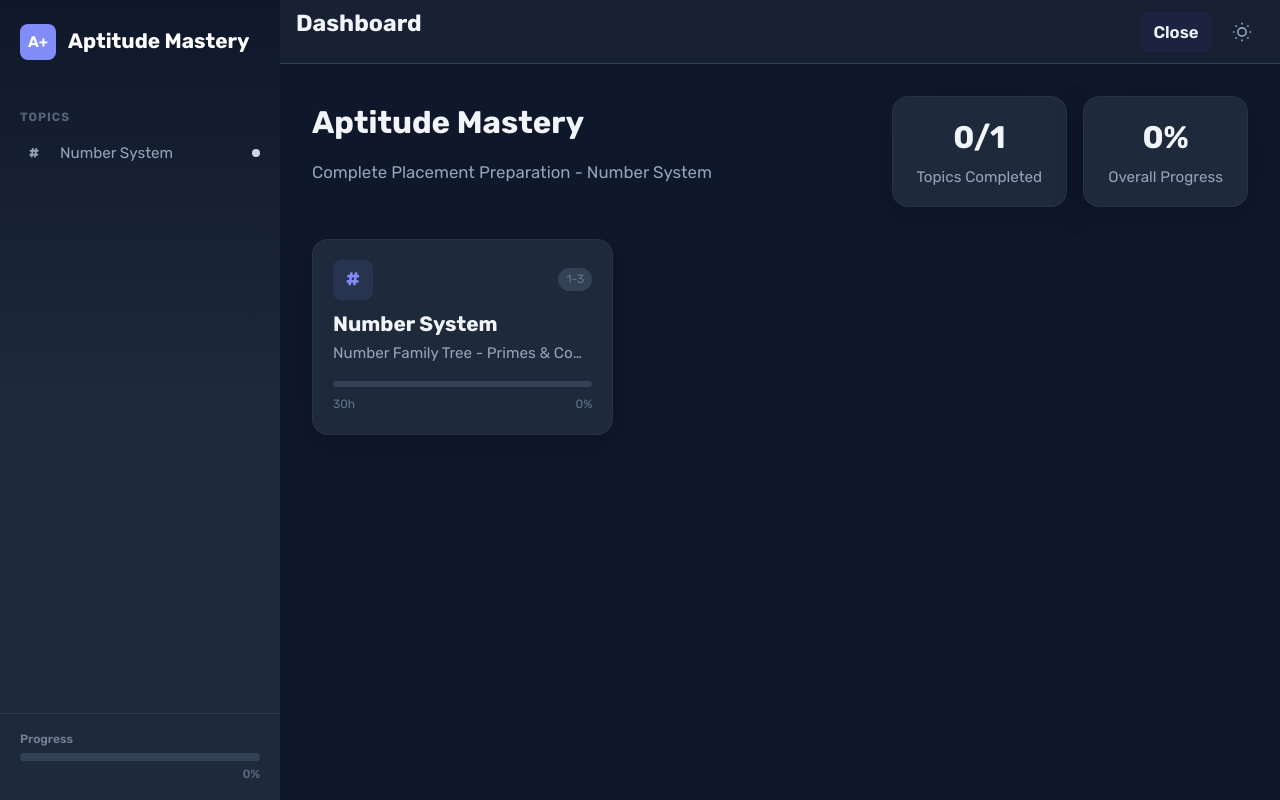
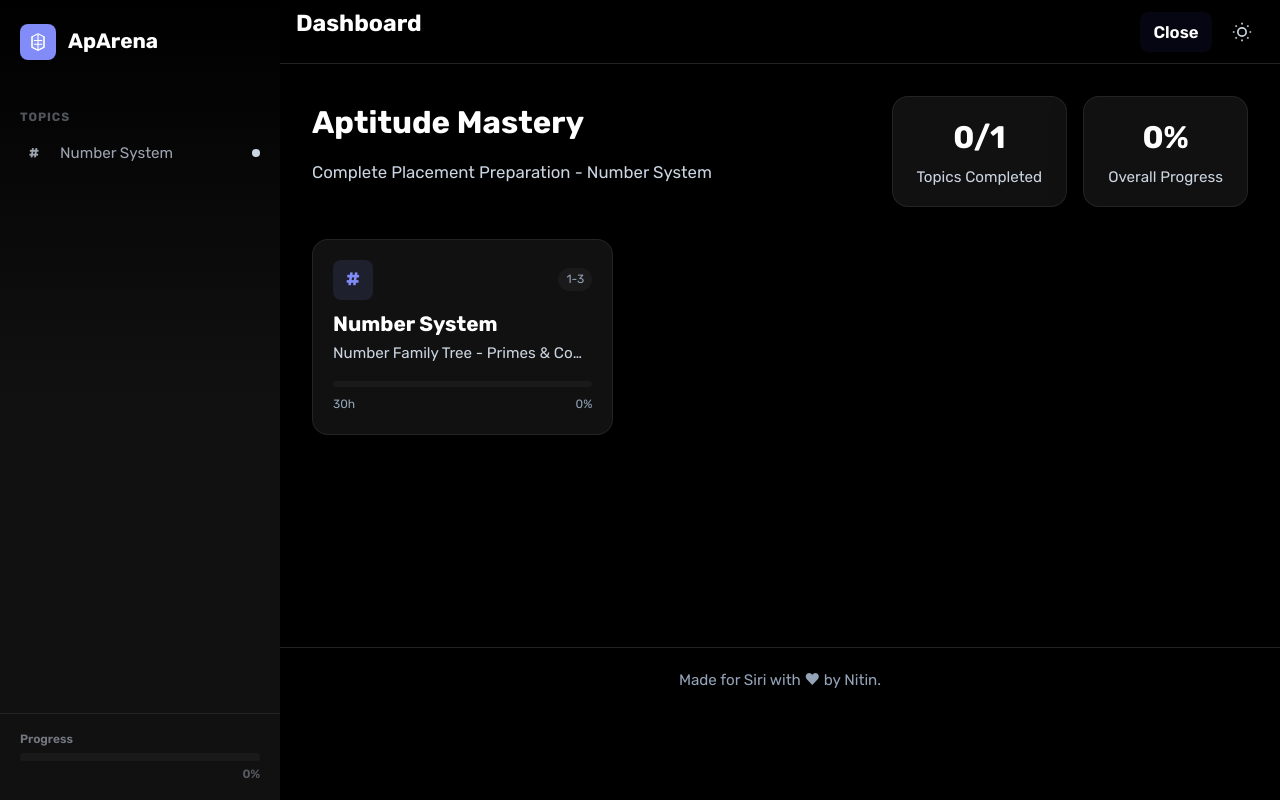
Before and after one commit to sirisha-challa/ApArena, a plain HTML site: page index.html in a window 1280 px wide. Both pictures are taken after a click on the button "Toggle theme". Drawn offline with nearby package versions, Linux system fonts and the light colour scheme.

Commit message:
Update styles in CSS and enhance HTML structure with new footer and sidebar branding

```diff
--- a/css/style.css
+++ b/css/style.css
@@ -106,7 +106,7 @@ html.dark {
   --color-primary: #818CF8;
   --color-primary-light: #A5B4FC;
   --color-primary-dark: #6366F1;
-  --color-primary-bg: rgba(129,140,248,0.1);
+  --color-primary-bg: rgba(129,140,248,0.12);
 
   --color-secondary: #2DD4BF;
   --color-secondary-light: #5EEAD4;
@@ -116,33 +116,33 @@ html.dark {
   --color-accent-light: #FCD34D;
   --color-accent-dark: #F59E0B;
 
-  --color-bg: #0F172A;
-  --color-bg-secondary: #1E293B;
-  --color-bg-tertiary: #334155;
-  --color-surface: #1E293B;
-  --color-surface-hover: #334155;
-  --color-border: #334155;
-  --color-border-light: #1E293B;
+  --color-bg: #000000;
+  --color-bg-secondary: #111111;
+  --color-bg-tertiary: #1A1A1A;
+  --color-surface: #111111;
+  --color-surface-hover: #1A1A1A;
+  --color-border: #222222;
+  --color-border-light: #1A1A1A;
 
-  --color-text: #F1F5F9;
-  --color-text-secondary: #94A3B8;
-  --color-text-tertiary: #64748B;
-  --color-text-inverse: #0F172A;
+  --color-text: #FFFFFF;
+  --color-text-secondary: #CBD5E1;
+  --color-text-tertiary: #94A3B8;
+  --color-text-inverse: #0A0A0A;
 
-  --sidebar-bg: linear-gradient(180deg,#0F172A,#1E293B,#1E293B);
-  --sidebar-text: #94A3B8;
+  --sidebar-bg: linear-gradient(180deg,#000000,#111111,#111111);
+  --sidebar-text: #9CA3AF;
   --sidebar-text-active: #FFFFFF;
   --sidebar-item-hover: rgba(255,255,255,0.06);
   --sidebar-item-active: rgba(129,140,248,0.2);
 
-  --card-bg: #1E293B;
-  --card-border: #334155;
-  --card-shadow: 0 1px 3px rgba(0,0,0,0.2),0 1px 2px rgba(0,0,0,0.15);
-  --card-shadow-hover: 0 10px 25px rgba(0,0,0,0.3),0 4px 10px rgba(0,0,0,0.15);
+  --card-bg: #111111;
+  --card-border: #222222;
+  --card-shadow: 0 1px 3px rgba(0,0,0,0.3),0 1px 2px rgba(0,0,0,0.2);
+  --card-shadow-hover: 0 10px 25px rgba(0,0,0,0.4),0 4px 10px rgba(0,0,0,0.2);
 
-  --glass-bg: rgba(30,41,59,0.6);
-  --glass-border: rgba(51,65,85,0.4);
-  --glass-shadow: 0 8px 32px rgba(0,0,0,0.2);
+  --glass-bg: rgba(0,0,0,0.7);
+  --glass-border: rgba(255,255,255,0.08);
+  --glass-shadow: 0 8px 32px rgba(0,0,0,0.4);
 }
 
 /* ------------------------------------------------------------
@@ -309,8 +309,17 @@ p { margin-bottom:var(--space-3); color:var(--color-text-secondary); line-height
   flex:1; margin-left:0;
   display:flex; flex-direction:column;
   min-height:100dvh;
-  padding-bottom:calc(var(--bottom-nav-height) + var(--space-4));
   transition:margin-left var(--transition-slow);
+}
+
+/* Footer */
+.app-footer {
+  text-align:center;
+  padding:var(--space-5) var(--space-4) calc(var(--bottom-nav-height) + var(--space-5));
+  font-size:var(--text-sm);
+  color:var(--color-text-tertiary);
+  border-top:1px solid var(--color-border);
+  margin-top:auto;
 }
 
 /* Header */
@@ -682,9 +691,9 @@ p { margin-bottom:var(--space-3); color:var(--color-text-secondary); line-height
 .tab-btn:hover { color:var(--color-text); }
 .tab-btn.active { color:var(--color-primary); border-bottom-color:var(--color-primary); }
 
-html.dark .tab-btn { color:#94A3B8; }
-html.dark .tab-btn:hover { color:#F1F5F9; }
-html.dark .tab-btn.active { color:#818CF8; border-bottom-color:#818CF8; }
+html.dark .tab-btn { color:var(--color-text-tertiary); }
+html.dark .tab-btn:hover { color:var(--color-text); }
+html.dark .tab-btn.active { color:var(--color-primary); border-bottom-color:var(--color-primary); }
 
 /* ------------------------------------------------------------
    17. READING SECTIONS (Interactive Accordion)
@@ -1162,7 +1171,7 @@ html.dark .tab-btn.active { color:#818CF8; border-bottom-color:#818CF8; }
   flex-shrink:0;
 }
 
-html.dark .option-letter { background:#334155; }
+html.dark .option-letter { background:var(--color-bg-tertiary); }
 
 .option-text { flex:1; }
 
@@ -1375,7 +1384,9 @@ html.dark .reading-card { background:var(--color-surface); border-color:var(--co
 html.dark .reading-card:hover { border-color:var(--color-primary-border); }
 html.dark .reading-bullets li { background:var(--color-bg-tertiary); }
 html.dark .practice-formula-card { background:var(--color-surface); border-color:var(--color-border); }
-html.dark .step-item { background:var(--color-bg-secondary); border-color:var(--color-border); }
+html.dark .step-item { background:var(--color-surface); border-color:var(--color-border); color:var(--color-text); }
+html.dark .step-item .step-label { color:var(--color-primary-light); }
+html.dark .step-item .step-text, html.dark .step-formula-inline { color:var(--color-text); }
 html.dark .formula-card { background:var(--color-surface); }
 html.dark .formula-box { background:var(--color-bg-tertiary); border-color:var(--color-border); }
 html.dark .formula-example { background:var(--color-primary-bg); }
--- a/index.html
+++ b/index.html
@@ -18,8 +18,16 @@
     <div class="app-shell">
       <aside class="sidebar" id="sidebar">
         <div class="sidebar-brand">
-          <span class="brand-icon">A+</span>
-          <span class="brand-text">Aptitude Mastery</span>
+          <span class="brand-icon">
+            <svg viewBox="0 0 64 64" aria-hidden="true" focusable="false" width="24" height="24" fill="none" stroke="currentColor" stroke-width="3" stroke-linecap="round" stroke-linejoin="round">
+              <path d="M16 18v28l16 8 16-8V18" fill="currentColor" fill-opacity="0.08"/>
+              <path d="M16 18l16-8 16 8v28l-16 8-16-8V18z"/>
+              <path d="M32 14v36"/>
+              <path d="M22 28h20"/>
+              <path d="M22 38h20"/>
+            </svg>
+          </span>
+          <span class="brand-text">ApArena</span>
           <button class="sidebar-close" id="sidebar-close" aria-label="Close sidebar">&#10005;</button>
         </div>
         <nav class="sidebar-nav" id="sidebar-nav"></nav>
@@ -46,6 +54,7 @@
         </header>
 
         <main class="content" id="app-content"></main>
+        <footer class="app-footer">Made for Siri with &hearts; by Nitin.</footer>
       </div>
     </div>
 
```
